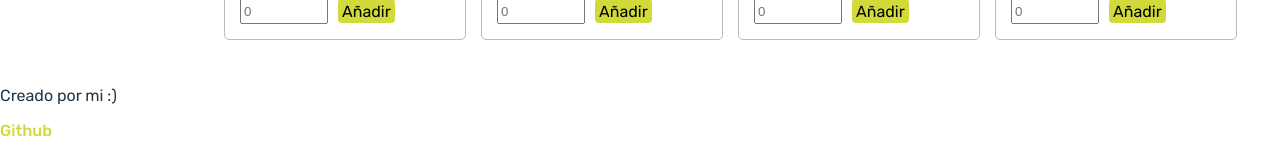
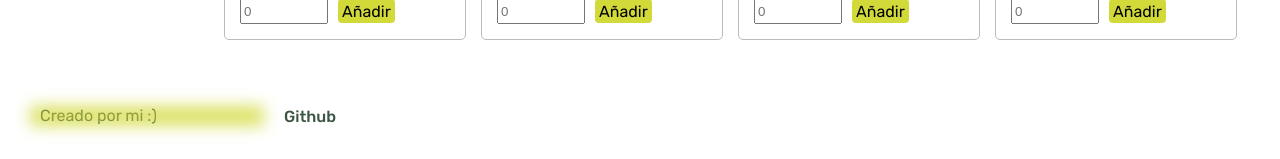
Before and after one commit to Valentina1012/supermercado-con-react, a React (Vite) app: page / in a window 1280 px wide. Shown: the part 1305-1464 px from the top of the page. Built offline with nearby package versions, Linux system fonts and the light colour scheme.

Commit message:
Se agregaron estilos al footer

```diff
--- a/src/components/Footer.jsx
+++ b/src/components/Footer.jsx
@@ -1,7 +1,9 @@
 /* eslint-disable react/prop-types */
+import '../styles/footer.css'
+
 export function Footer() {
     return (
-        <div>
+        <div className="footer-description">
             <p>Creado por mi :)</p>
             <a href="https://github.com/Valentina1012">Github</a>
         </div>
--- /dev/null
+++ b/src/styles/footer.css
@@ -0,0 +1,31 @@
+.footer-description {
+    display: flex;
+    align-items: center;
+    gap: 20px;
+    padding: 20px 0 20px 30px;
+}
+
+.footer-description p {
+    position: relative;
+    width: 14em;
+    height: 20px;
+    z-index: 10;
+    padding-left: 10px;
+}
+
+.footer-description p::before {
+    content: "";
+    background-color: #D2DA3A;
+    position: absolute;
+    top: 0;
+    left: 0;
+    width: 100%;
+    height: 100%;
+    z-index: 4;
+    filter: blur(8px);
+    opacity: .8;
+}
+
+.footer-description a {
+    color: #3d5544;
+}
```
